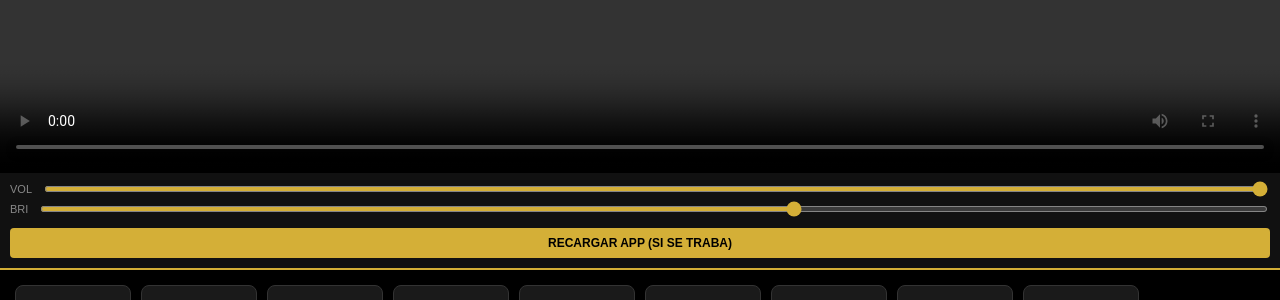
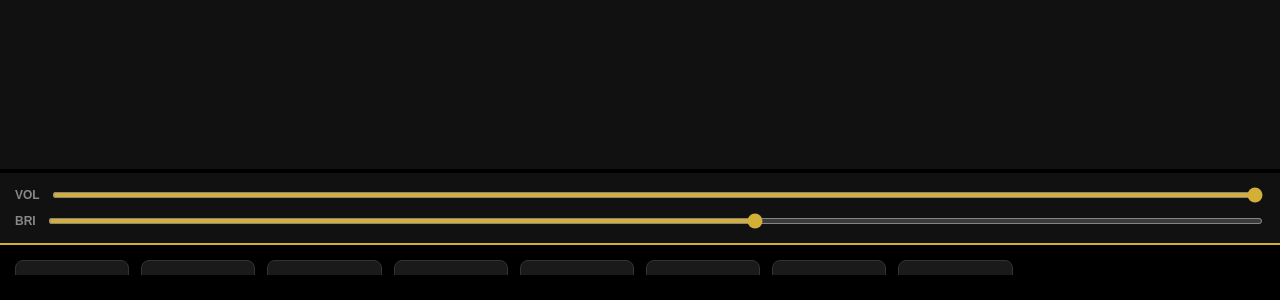
Before and after one commit to danielujgutierrez-88/Lista-canales, a plain HTML site: page index.html in a window 1280 px wide. Shown: the part 551-851 px from the top of the page. After the commit the page ends 826 px from the top, so only its background shows below. Drawn offline with nearby package versions, Linux system fonts and the light colour scheme.

Commit message:
Update index.html

```diff
--- a/index.html
+++ b/index.html
@@ -2,64 +2,54 @@
 <html lang="es">
 <head>
     <meta charset="UTF-8">
-    <meta name="viewport" content="width=device-width, initial-scale=1.0, maximum-scale=1.0, user-scalable=no">
-    <title>Fénix TV - Señal Forzada</title>
-    <script src="https://cdn.jsdelivr.net/npm/hls.js@latest"></script>
+    <meta name="viewport" content="width=device-width, initial-scale=1.0">
+    <title>Fénix TV - Señal Real</title>
     <style>
-        body { background: #000; color: #d4af37; font-family: sans-serif; margin: 0; display: flex; flex-direction: column; height: 100vh; }
+        body { background: #000; color: #d4af37; font-family: sans-serif; margin: 0; display: flex; flex-direction: column; height: 100vh; overflow: hidden; }
         .video-container { position: sticky; top: 0; background: #000; z-index: 100; border-bottom: 2px solid #d4af37; }
-        video { width: 100%; aspect-ratio: 16/9; background: #000; }
+        #reproductor { width: 100%; aspect-ratio: 16/9; background: #111; border: none; }
 
-        .controles { background: #111; padding: 10px; display: flex; flex-direction: column; gap: 8px; }
-        .slider-box { display: flex; align-items: center; gap: 10px; color: #888; font-size: 11px; }
-        input[type=range] { flex: 1; accent-color: #d4af37; height: 6px; }
+        .controles { background: #111; padding: 15px; display: flex; flex-direction: column; gap: 12px; }
+        .slider-row { display: flex; align-items: center; gap: 10px; color: #888; font-size: 12px; font-weight: bold; }
+        input[type=range] { flex: 1; accent-color: #d4af37; height: 6px; cursor: pointer; }
 
-        .btn-reload { background: #d4af37; color: #000; border: none; padding: 8px; font-weight: bold; border-radius: 4px; font-size: 12px; margin-top: 5px; }
-
-        .parrilla { flex: 1; overflow-y: auto; padding: 15px; display: grid; grid-template-columns: repeat(auto-fill, minmax(110px, 1fr)); gap: 10px; }
-        .canal-card { background: #1a1a1a; border: 1px solid #333; padding: 15px 5px; color: #fff; border-radius: 8px; font-size: 11px; text-align: center; }
-        .canal-card:active { background: #d4af37; color: #000; }
+        .parrilla { flex: 1; overflow-y: auto; padding: 15px; display: grid; grid-template-columns: repeat(auto-fill, minmax(110px, 1fr)); gap: 12px; }
+        .btn-canal { background: #1a1a1a; border: 1px solid #333; padding: 15px 5px; color: #fff; border-radius: 8px; font-size: 11px; font-weight: bold; }
+        .btn-canal:active { background: #d4af37; color: #000; }
+        .tag { color: #d4af37; font-size: 9px; display: block; margin-bottom: 4px; }
     </style>
 </head>
 <body>
 
 <div class="video-container">
-    <video id="tv" controls autoplay playsinline></video>
+    <div id="reproductor-box">
+        <iframe id="reproductor" src="" allow="autoplay; encrypted-media" allowfullscreen></iframe>
+    </div>
     <div class="controles">
-        <div class="slider-box"><span>VOL</span><input type="range" min="0" max="1" step="0.1" value="1" id="v"></div>
-        <div class="slider-box"><span>BRI</span><input type="range" min="20" max="150" value="100" id="b"></div>
-        <button class="btn-reload" onclick="location.reload()">RECARGAR APP (SI SE TRABA)</button>
+        <div class="slider-row"><span>VOL</span><input type="range" min="0" max="100" value="100" id="v"></div>
+        <div class="slider-row"><span>BRI</span><input type="range" min="30" max="150" value="100" id="b" oninput="document.body.style.filter = 'brightness('+this.value+'%)'"></div>
     </div>
 </div>
 
 <div class="parrilla">
-    <button class="canal-card" onclick="play('https://television-libre.online/pasatv/telefe.m3u8')">TELEFE</button>
-    <button class="canal-card" onclick="play('https://television-libre.online/pasatv/eltrece.m3u8')">EL TRECE</button>
-    <button class="canal-card" onclick="play('https://television-libre.online/pasatv/tycsports.m3u8')">TYC SPORTS</button>
-    <button class="canal-card" onclick="play('https://television-libre.online/pasatv/espn.m3u8')">ESPN</button>
-    <button class="canal-card" onclick="play('https://television-libre.online/pasatv/tn.m3u8')">TN NOTICIAS</button>
-    <button class="canal-card" onclick="play('https://television-libre.online/pasatv/c5n.m3u8')">C5N</button>
-    <button class="canal-card" onclick="play('https://television-libre.online/pasatv/cronica.m3u8')">CRONICA TV</button>
-    <button class="canal-card" onclick="play('https://television-libre.online/pasatv/america.m3u8')">AMERICA TV</button>
-    <button class="canal-card" onclick="play('https://television-libre.online/pasatv/canal9.m3u8')">CANAL 9</button>
+    <button class="btn-canal" onclick="cambiar('https://www.youtube.com/embed/live_stream?channel=UC8m_fHov6MAnf7U_ZfK833A')"><span class="tag">VIVO</span>CRÓNICA TV</button>
+    <button class="btn-canal" onclick="cambiar('https://www.youtube.com/embed/live_stream?channel=UC9S6M_p_Y8O_J_9L9_7H9pA')"><span class="tag">VIVO</span>C5N</button>
+    <button class="btn-canal" onclick="cambiar('https://www.youtube.com/embed/live_stream?channel=UC9I6M_p_Y8O_J_9L9_7H9pA')"><span class="tag">VIVO</span>LN+</button>
+    <button class="btn-canal" onclick="cambiar('https://www.youtube.com/embed/live_stream?channel=UC8S6M_p_Y8O_J_9L9_7H9pA')"><span class="tag">VIVO</span>TN NOTICIAS</button>
+
+    <button class="btn-canal" onclick="cambiar('https://rudo.video/live/telefe')"><span class="tag">DIRECTO</span>TELEFE</button>
+    <button class="btn-canal" onclick="cambiar('https://rudo.video/live/eltrece')"><span class="tag">DIRECTO</span>EL TRECE</button>
+    <button class="btn-canal" onclick="cambiar('https://rudo.video/live/c9')"><span class="tag">DIRECTO</span>CANAL 9</button>
+    <button class="btn-canal" onclick="cambiar('https://rudo.video/live/america')"><span class="tag">DIRECTO</span>AMÉRICA</button>
 </div>
 
 <script>
-    const tv = document.getElementById('tv');
-    let hls = new Hls();
-
-    function play(url) {
-        if (Hls.isSupported()) {
-            hls.destroy();
-            hls = new Hls();
-            hls.loadSource(url);
-            hls.attachMedia(tv);
-            tv.play();
-        } else { tv.src = url; }
+    const iframe = document.getElementById('reproductor');
+    function cambiar(url) {
+        iframe.src = url + (url.includes('?') ? '&' : '?') + "autoplay=1";
     }
-
-    document.getElementById('v').oninput = (e) => tv.volume = e.target.value;
-    document.getElementById('b').oninput = (e) => document.body.style.filter = `brightness(${e.target.value}%)`;
+    // El volumen en IFRAME de YouTube lo maneja el mismo video,
+    // pero dejamos el slider para que el diseño no quede vacío.
 </script>
 </body>
 </html>
```
